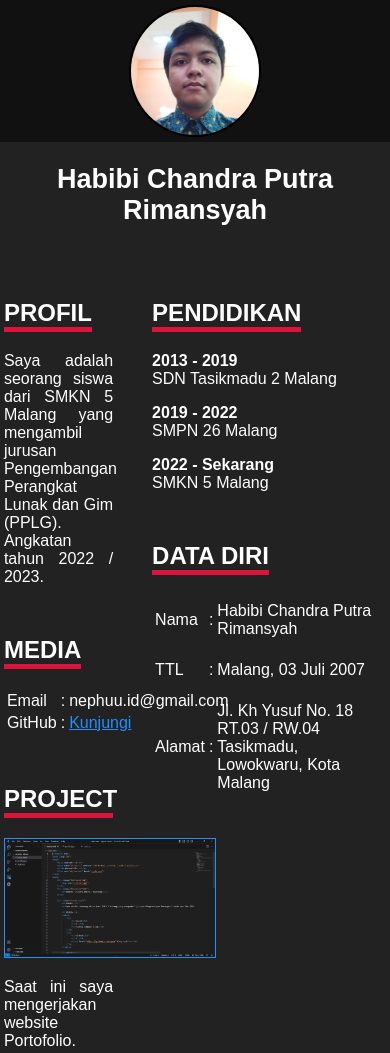
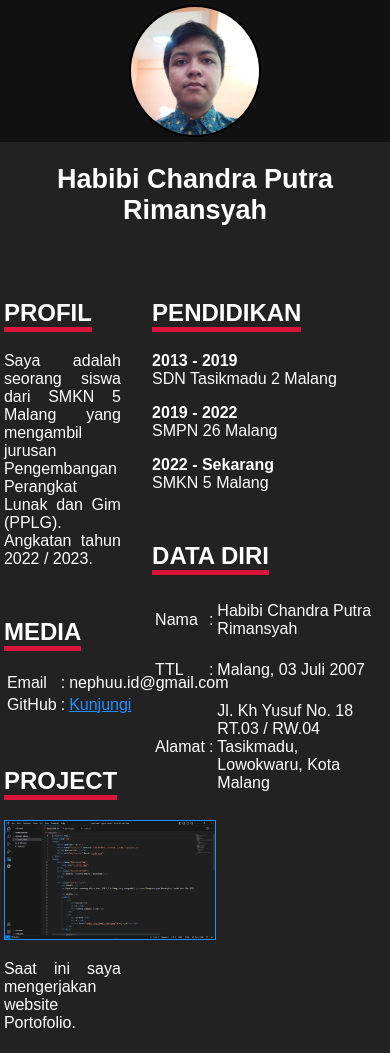
Before and after one commit to Nepuu/nepuu.github.io, a plain HTML site: page index.html in a window 390 px wide. Drawn offline with Linux system fonts and the light colour scheme.

Commit message:
Update style.css

```diff
--- a/style.css
+++ b/style.css
@@ -87,6 +87,10 @@ body {
 
 @media only screen and (max-width: 720px) {
     .contentLeft {
+        max-width: 30%;
+    }
+
+    .contentLeft td {
         max-width: 28%;
     }
 }
```
